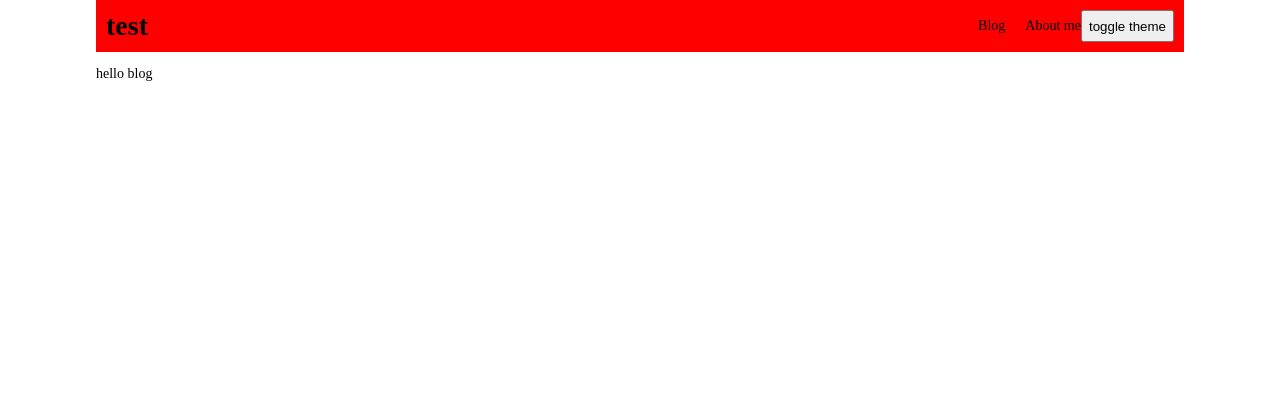
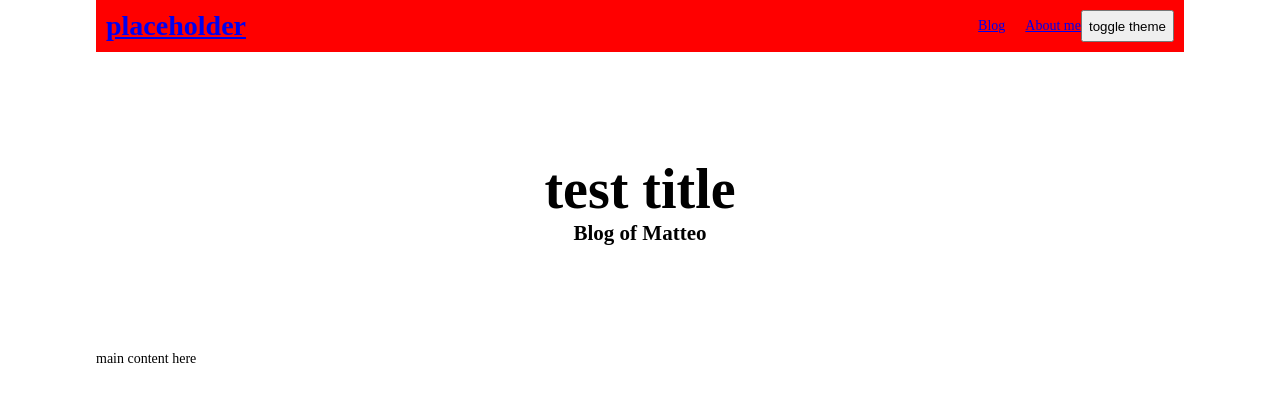
Before and after one commit to vnav92/blog-prototype, a Gatsby site: page / in a window 1280 px wide. Built offline with nearby package versions, Linux system fonts and the light colour scheme; Gatsby itself is replaced by a stand-in of ours.

Commit message:
feature/initial structure and styling

```diff
--- a/src/components/index.ts
+++ b/src/components/index.ts
@@ -1 +1,2 @@
-export * from "./page-layout"
+export * from './main-content';
+export * from "./page-layout";
--- /dev/null
+++ b/src/components/main-content/index.ts
@@ -0,0 +1 @@
+export * from './main-content.component';
--- /dev/null
+++ b/src/components/main-content/main-content.component.tsx
@@ -0,0 +1,33 @@
+import React from 'react';
+import classNames from 'classnames';
+import { createUseStyles } from 'react-jss';
+
+import styles from './main-content.module.scss';
+
+const useThemedStyles = createUseStyles(theme => ({
+  titleText: {
+    color: theme.primaryContrastColor
+  },
+}))
+
+type MainContentProps = {
+  blogTitle: string;
+  blogAuthor: string;
+  children: React.ReactElement | React.ReactElement[];
+}
+export const MainContent: React.FC<MainContentProps> = ({
+  blogTitle,
+  blogAuthor,
+  children
+}) => {
+  const themedStyles = useThemedStyles();
+  return (
+    <div className={styles.wrapper}>
+      <div className={styles.blogTitleWrapper}>
+        <h2 className={classNames(themedStyles.titleText, styles.blogTitle)}>{blogTitle}</h2>
+        <h3 className={classNames(themedStyles.titleText, styles.blogAuthor)}>Blog of {blogAuthor}</h3>
+      </div>
+      {children}
+    </div>
+  )
+}
--- /dev/null
+++ b/src/components/main-content/main-content.module.scss
@@ -0,0 +1,20 @@
+.wrapper {
+  width: 100%;
+  height: 100%;
+}
+
+.blogTitleWrapper {
+  height: 40%;
+  display: flex;
+  flex-direction: column;
+  align-items: center;
+  justify-content: center;
+}
+
+.blogTitle {
+  font-size: 4rem;
+}
+
+.blogAuthor {
+  font-size: 1.5rem;
+}
--- a/src/components/page-layout/page-layout.component.tsx
+++ b/src/components/page-layout/page-layout.component.tsx
@@ -1,24 +1,25 @@
-import React, { useState } from "react";
-import { ThemeProvider } from 'react-jss';
+import React, { useState } from "react"
+import { ThemeProvider } from "react-jss"
 
-import { Header, defaultTheme } from "../../shared";
+import { Header, defaultTheme } from "../../shared"
 
-import styles from "./page-layout.module.scss";
-
-
+import styles from "./page-layout.module.scss"
 
 export const PageLayout = ({ children }) => {
-  const [isDarkMode, setIsDarkMode] = useState(false);
+  const [isDarkMode, setIsDarkMode] = useState(false)
   return (
-    <ThemeProvider theme={isDarkMode ? defaultTheme.darkMode : defaultTheme.regularMode}>
+    <ThemeProvider
+      theme={isDarkMode ? defaultTheme.darkMode : defaultTheme.regularMode}
+    >
       <div className={styles.pageLayoutWrapper}>
         <Header
-          title="test"
+          title="placeholder"
           onThemeModeChange={() => setIsDarkMode(isEnabled => !isEnabled)}
         />
-        {children}
+        <div className={styles.childrenWrapper}>
+          {children}
+        </div>
       </div>
     </ThemeProvider>
   )
-
 }
--- a/src/components/page-layout/page-layout.module.scss
+++ b/src/components/page-layout/page-layout.module.scss
@@ -2,4 +2,10 @@
   height: 100%;
   width: 85%;
   margin: auto;
+  display: flex;
+  flex-direction: column;;
 }
+
+.childrenWrapper {
+  flex: 1;
+}
--- a/src/pages/index.tsx
+++ b/src/pages/index.tsx
@@ -1,11 +1,16 @@
 import React from "react"
 
-import { PageLayout } from "../components"
+import { PageLayout, MainContent } from "../components"
 
 const App = () => {
   return (
     <PageLayout>
-      <p>hello blog</p>
+      <MainContent
+        blogTitle="test title"
+        blogAuthor="Matteo"
+      >
+        <p>main content here</p>
+      </MainContent>
     </PageLayout>
   )
 }
--- a/src/shared/index.ts
+++ b/src/shared/index.ts
@@ -1,2 +1,2 @@
-export * from './theme';
+export * from "./theme";
 export * from "./ui";
--- a/src/shared/theme/index.ts
+++ b/src/shared/theme/index.ts
@@ -1 +1 @@
-export * from './theme.const';
+export * from "./theme.const";
--- a/src/shared/theme/theme.const.ts
+++ b/src/shared/theme/theme.const.ts
@@ -2,11 +2,11 @@ import { Theme } from "./theme.type";
 
 export const defaultTheme: Theme = {
   regularMode: {
-    primaryColor: 'red',
-    primaryContrastColor: 'black'
+    primaryColor: "red",
+    primaryContrastColor: "black",
   },
   darkMode: {
-    primaryColor: 'black',
-    primaryContrastColor: 'white'
-  }
+    primaryColor: "black",
+    primaryContrastColor: "grey",
+  },
 }
--- a/src/shared/ui/header/header.component.tsx
+++ b/src/shared/ui/header/header.component.tsx
@@ -1,17 +1,19 @@
 import React from "react";
-import { createUseStyles } from 'react-jss';
-import classNames from 'classnames';
+import { Link } from 'gatsby';
+import classNames from "classnames";
+import { createUseStyles } from "react-jss";
 
 import styles from "./header.module.scss"
 
 const useThemedStyles = createUseStyles(theme => ({
   headerWrapper: {
-    background: theme.primaryColor
-  }
+    background: theme.primaryColor,
+  },
 }))
 
 type HeaderProps = {
   title: string;
+  className?: string;
   // TODO remove optional from prop when image serving will be handled
   logoImageSrc?: string;
   onThemeModeChange: () => void;
@@ -20,29 +22,30 @@ type HeaderProps = {
 export const Header: React.FC<HeaderProps> = ({
   title,
   logoImageSrc,
-  onThemeModeChange
+  onThemeModeChange,
 }) => {
-  const themedStyles = useThemedStyles();
-  // const themedStyles = useThemedStyles({theme});
+  const themedStyles = useThemedStyles()
   return (
-    <div className={classNames(themedStyles.headerWrapper, styles.headerWrapper)}>
+    <div
+      className={classNames(themedStyles.headerWrapper, styles.headerWrapper)}
+    >
       <div className={styles.titleSection}>
         {logoImageSrc && <img src={logoImageSrc} alt="blog logo image" />}
-        <h1>{title}</h1>
+        <h1>
+          <Link to="/">
+            {title}
+          </Link>
+        </h1>
       </div>
       <ul className={styles.navigation}>
         <li className={styles.navigationItem}>
-          <a>Blog</a>
+          <Link to="/">Blog</Link>
         </li>
         <li>
-          About me
-        <a></a>
+          <Link to="/about">About me</Link>
         </li>
       </ul>
-      <button onClick={onThemeModeChange}
-      >
-        toggle theme
-      </button>
+      <button onClick={onThemeModeChange}>toggle theme</button>
     </div>
   )
 }
--- a/src/styles/browser-reset.scss
+++ b/src/styles/browser-reset.scss
@@ -1,3 +1,3 @@
-h1 {
+h1, h2, h3, p {
   margin: 0;
 }
```
Also changed, not shown: src/shared/theme/theme.type.ts (+4 -4 lines).
